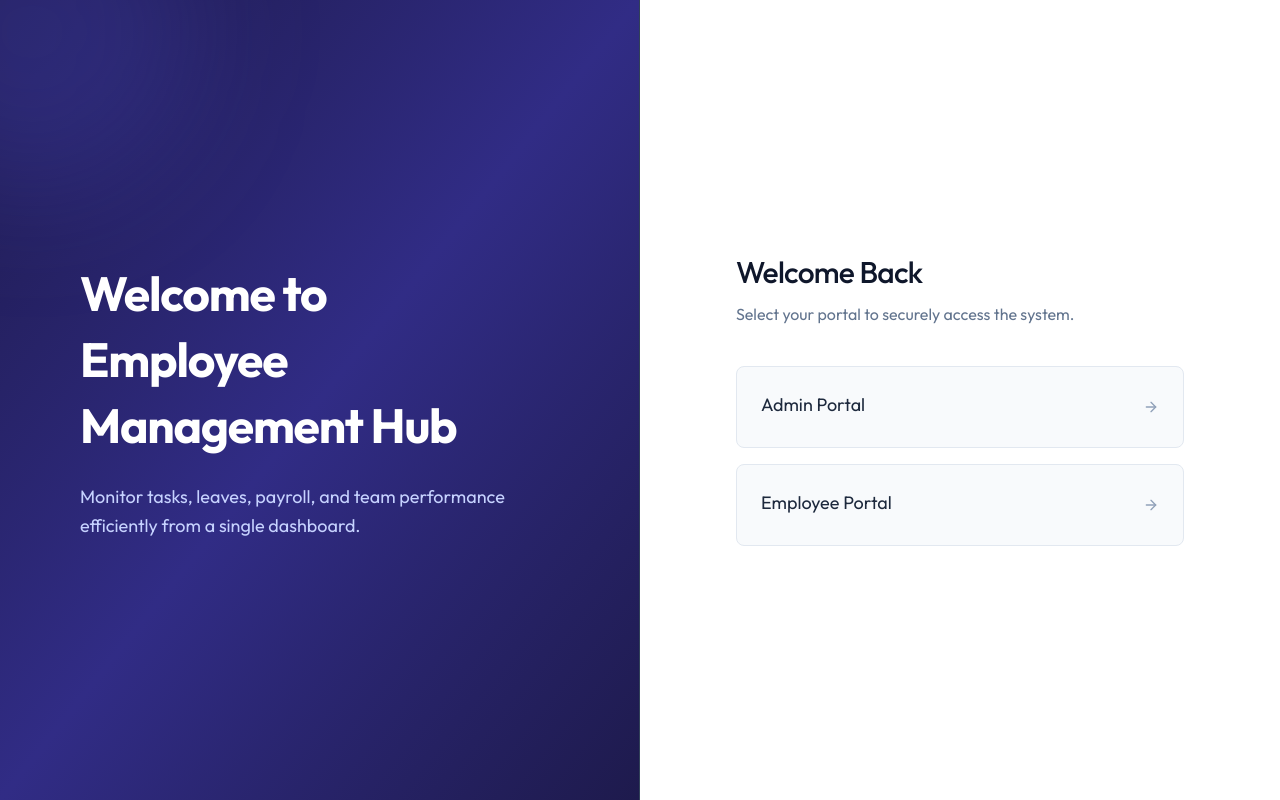
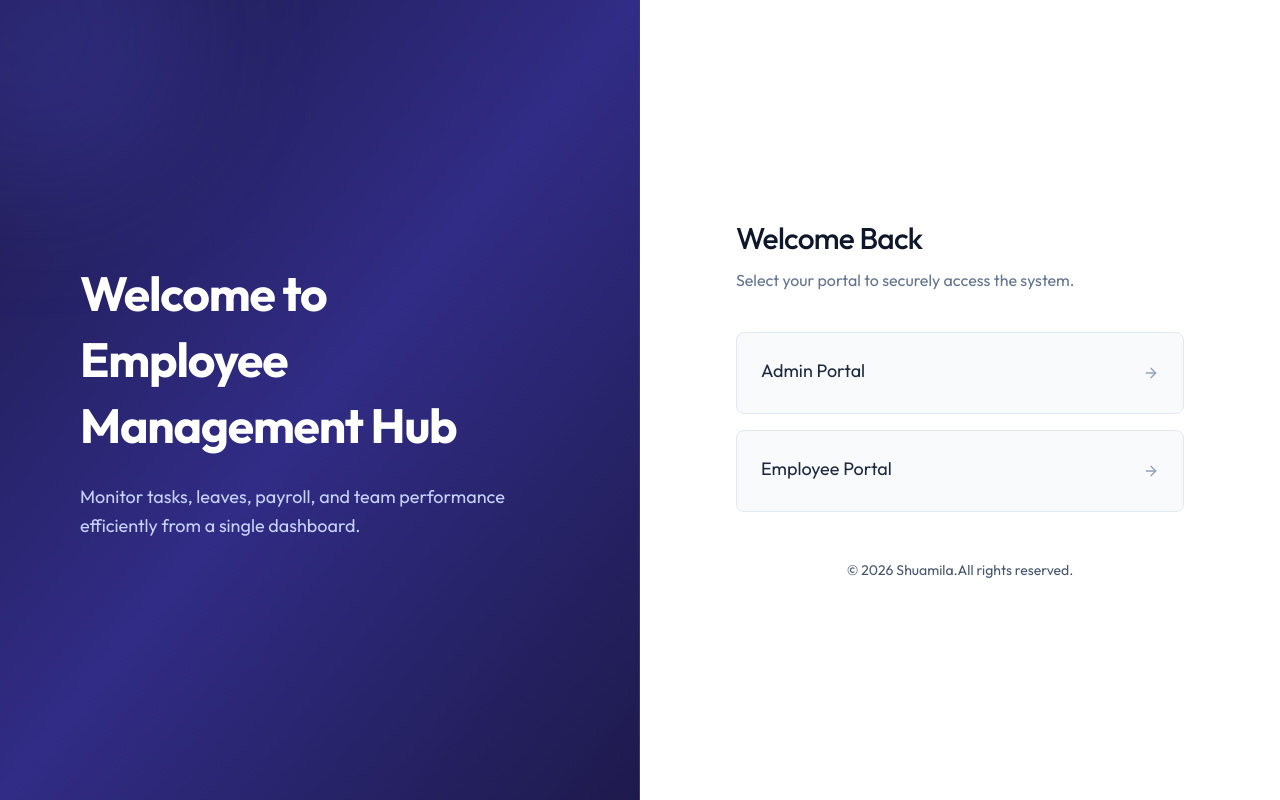
Before and after one commit to shumaila1421/employee-management-system, a React (Vite) app in the folder client/: page /login in a window 1280 px wide. Built offline with nearby package versions, Linux system fonts and the light colour scheme.

Commit message:
footer added

```diff
--- a/client/src/pages/LoginLanding.jsx
+++ b/client/src/pages/LoginLanding.jsx
@@ -53,6 +53,11 @@ const LoginLanding = () => {
           </div>
 
           {/** Footer */}
+          <div>
+            <p className="mt-12 text-center md:text-center text-sm text-slate-600">
+              © {new Date().getFullYear()} Shuamila.All rights reserved.{" "}
+            </p>
+          </div>
         </div>
       </div>
     </div>
```
